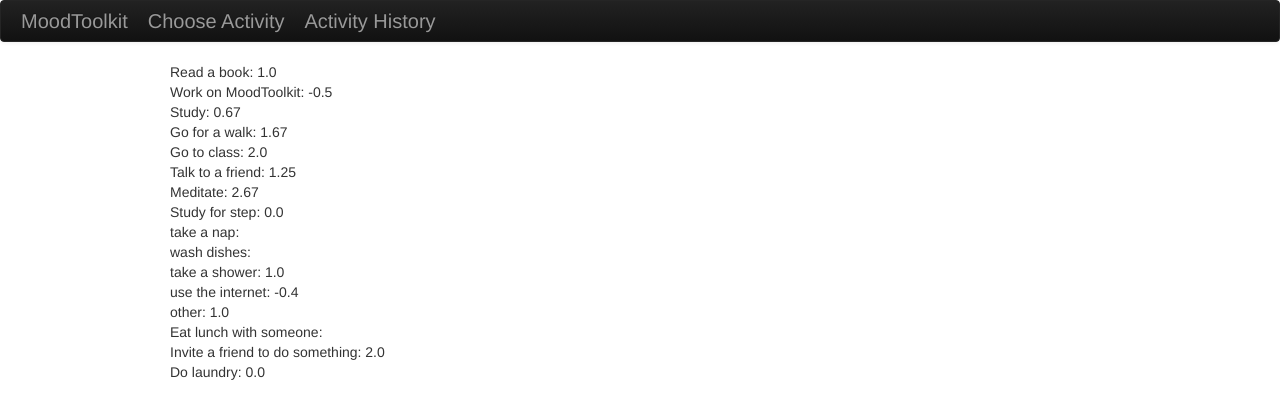
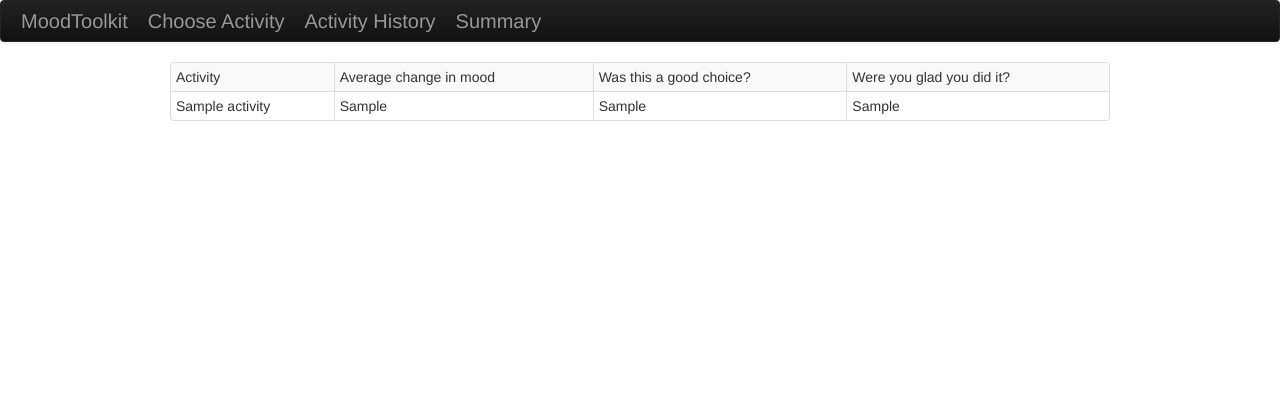
Before and after one commit to icnivad/kibun, a Django app: template ActivityChooser/templates/activity/data.html in a window 1280 px wide. Shown: the top 419 px of the page. Run offline with Django 3.2, Linux system fonts and the light colour scheme; data comes from the database, SQL or seed files in the repository; tables that the repository leaves empty hold one stand-in row (values such as "Sample post"); the template is opened without the code that fills it: values that come from a table or form of the project are taken from there, most other values are stand-ins (such as "Sample title", 1, 10 or a date in 2020); parts of the project's set-up code (start-up, migrations or seed data) failed here and were passed over; some libraries are stand-ins or nearby versions.

Commit message:
another version of the site, also added fab

```diff
--- a/ActivityChooser/models.py
+++ b/ActivityChooser/models.py
@@ -58,10 +58,20 @@ class Activity(models.Model):
 			return math.ceil(avg*100)/100
 
 	def avgFeltBetter(self):
-		pass
+		pcount=ActivityRating.objects.filter(activity=self.id).filter(feltBetter="Yes").count()
+		ncount=ActivityRating.objects.filter(activity=self.id).filter(feltBetter="No").count()
+		if (pcount+ncount)==0:
+			return "More Data Needed"
+		else:
+			return (pcount-ncount)/(pcount+ncount)
 
 	def avgGoodChoice(self):
-		pass
+		pcount=ActivityRating.objects.filter(activity=self.id).filter(goodChoice="Yes").count()
+		ncount=ActivityRating.objects.filter(activity=self.id).filter(goodChoice="No").count()
+		if (pcount+ncount)==0:
+			return "More Data Needed"
+		else:
+			return (pcount-ncount)/(pcount+ncount)
 
 class ActivityRating(models.Model):
 	feeling=models.CharField(max_length=200)
--- a/ActivityChooser/templates/activity/base.html
+++ b/ActivityChooser/templates/activity/base.html
@@ -7,6 +7,7 @@
 		    <a class="brand" href="/">MoodToolkit</a>
 		    <a class='brand' href='/activity/choose'>Choose Activity</a>
 		    <a class='brand' href='/activity/history'>Activity History</a>
+		    <a class='brand' href='/activity/data'>Summary</a>
 		</div>
 	</div>
 {% endblock %}
--- a/ActivityChooser/templates/activity/data.html
+++ b/ActivityChooser/templates/activity/data.html
@@ -1,8 +1,20 @@
 {% extends 'activity/base.html' %}
 {% block title %} Activity Data {% endblock %}
 {% block content %}
-	{% for activity in activities %}
-		{{activity.name}}: {{activity.avgMoodChange}}
-		<br/>
+	<table  class="table table-striped table-bordered table-condensed">
+	<tr>
+		<td>Activity</td>
+		<td>Average change in mood</td>
+		<td>Was this a good choice?</td>
+		<td>Were you glad you did it?</td>
+	</tr>
+	{% for activity in actList %}
+	<tr>
+		<td>{{activity.activity}}</td>
+		<td>{{activity.moodChange}}</td>
+		<td>{{activity.goodChoice}}</td>
+		<td>{{activity.feltBetter}}</td>
+	</tr>
 	{% endfor %}
+	</table>
 {% endblock %}
```
Also changed, not shown: ActivityChooser/views.py (+13 -4 lines), fabfile.py (added, +27 -0 lines).
